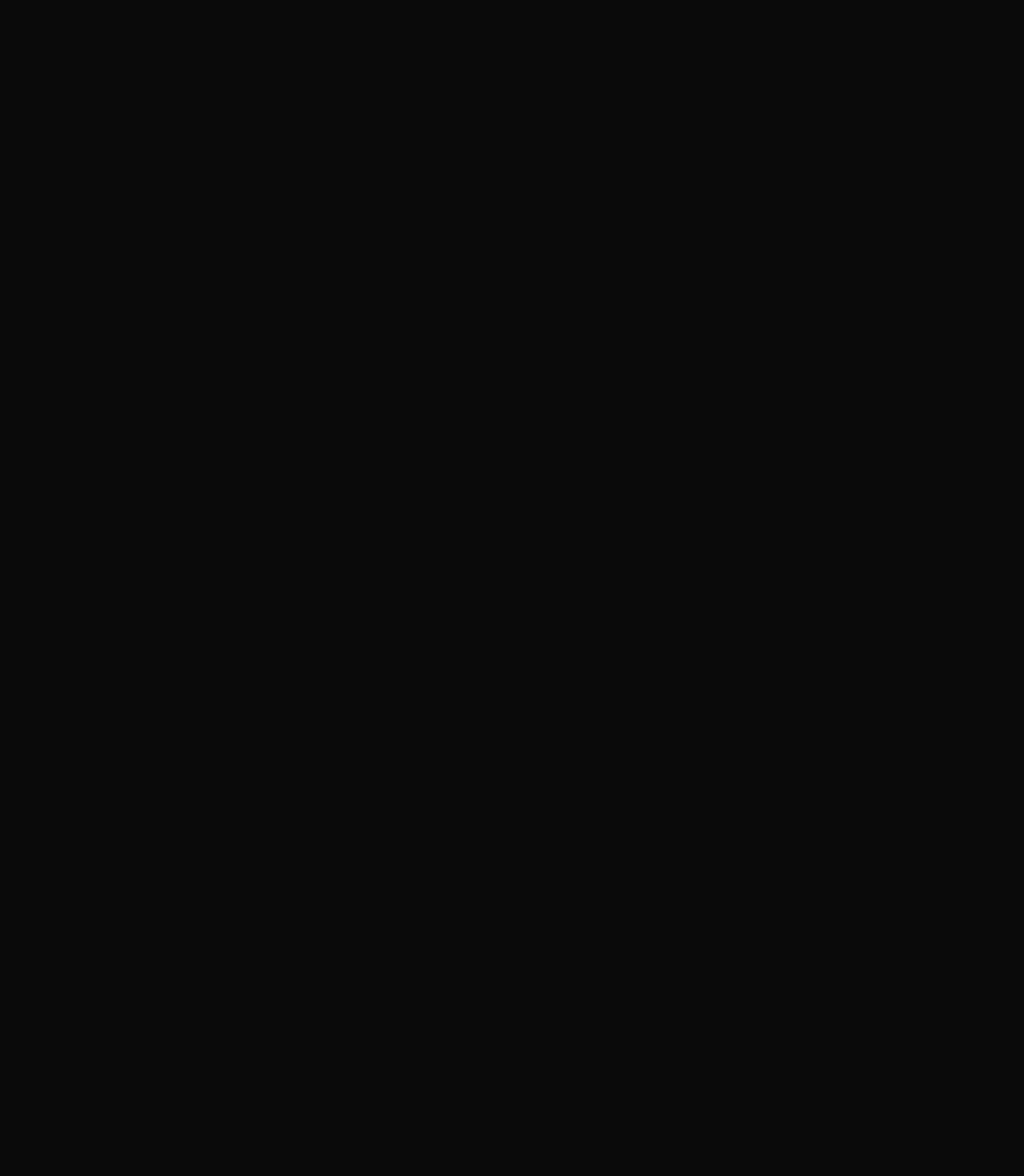
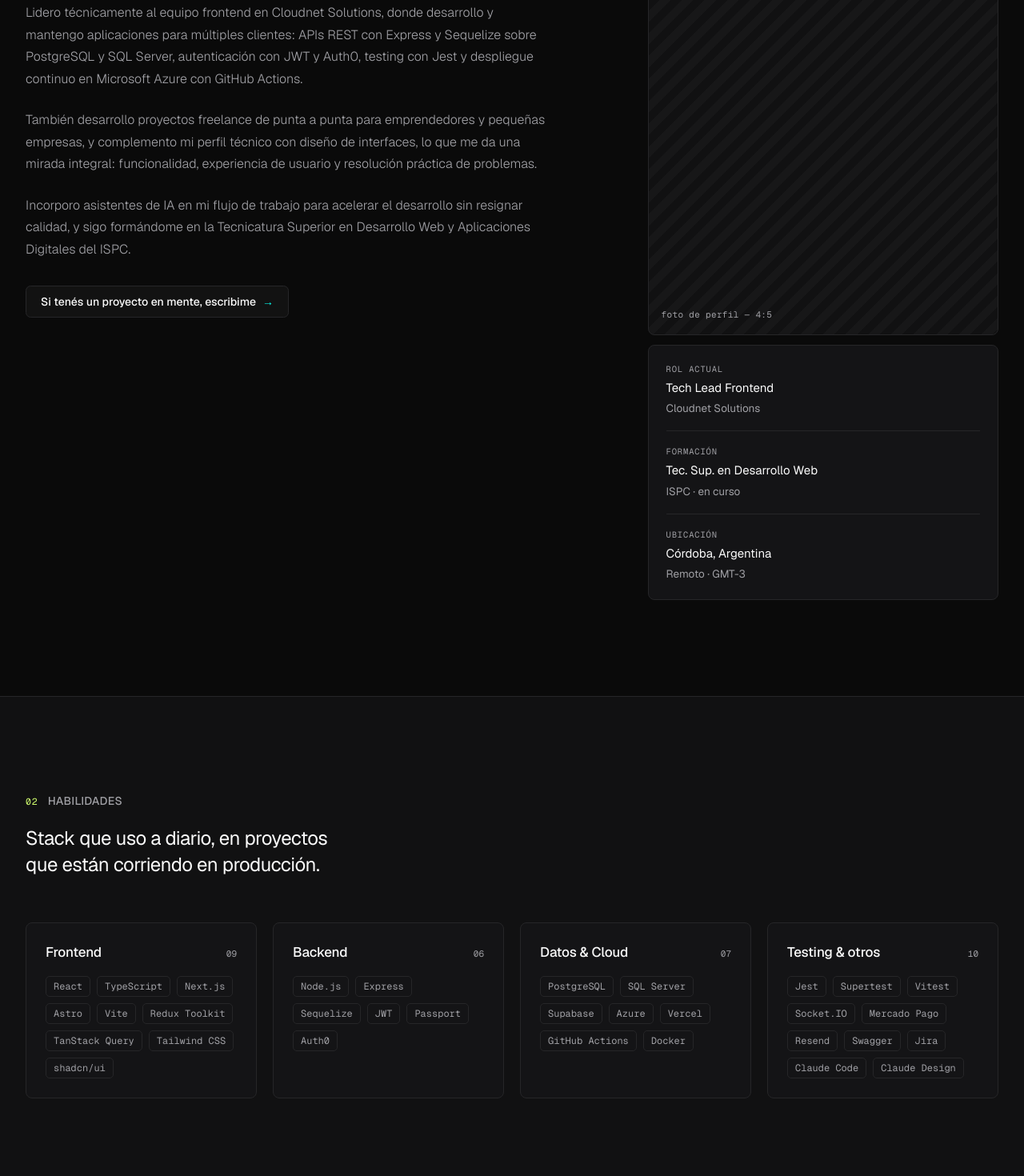
Before and after one commit to Gonzalo-Quiroga/mi-portfolio, a Next.js app: page / in a window 1280 px wide. Shown: the part 1120-2590 px from the top of the page at 80% size. Before the commit the page ends 884 px from the top, so only its background shows below. Built offline with nearby package versions, Linux system fonts and the light colour scheme.

Commit message:
Agrega secciones Sobre mi y Habilidades con copy real
Sobre mi incluye placeholder explicito de foto (todavia no hay una
definida, ver CLAUDE.md). Habilidades usa las 4 categorias tipadas
del brief de contenido, con el acento a2 alternando por seccion.

```diff
--- a/src/app/page.tsx
+++ b/src/app/page.tsx
@@ -1,5 +1,13 @@
+import { About } from "@/components/sections/about";
 import { Hero } from "@/components/sections/hero";
+import { Skills } from "@/components/sections/skills";
 
 export default function Home() {
-  return <Hero />;
+  return (
+    <>
+      <Hero />
+      <About />
+      <Skills />
+    </>
+  );
 }
--- /dev/null
+++ b/src/components/sections/about.tsx
@@ -0,0 +1,107 @@
+const facts = [
+  {
+    label: "Rol actual",
+    value: "Tech Lead Frontend",
+    detail: "Cloudnet Solutions",
+  },
+  {
+    label: "Formación",
+    value: "Tec. Sup. en Desarrollo Web",
+    detail: "ISPC · en curso",
+  },
+  {
+    label: "Ubicación",
+    value: "Córdoba, Argentina",
+    detail: "Remoto · GMT-3",
+  },
+];
+
+export function About() {
+  return (
+    <section
+      id="sobre-mi"
+      className="border-t border-border bg-background"
+      style={{ "--accent": "var(--a1)" } as React.CSSProperties}
+    >
+      <div className="mx-auto max-w-340 px-6 py-20 sm:px-8 lg:py-30">
+        <div className="mb-10 flex items-center gap-3 lg:mb-14">
+          <span className="font-mono text-[11.5px] tracking-[0.08em] text-accent uppercase">
+            01
+          </span>
+          <h2 className="text-sm font-medium tracking-[0.02em] text-muted-foreground uppercase">
+            Sobre mí
+          </h2>
+        </div>
+
+        <div className="grid grid-cols-1 items-start gap-16 lg:grid-cols-[1.5fr_1fr] lg:gap-30">
+          <div className="flex max-w-170 flex-col gap-6">
+            <p className="text-2xl leading-snug font-normal tracking-[-0.02em] text-balance sm:text-[26px]">
+              Empecé estudiando Ing. Electrónica y en 2020 di el salto a la
+              programación. Hoy soy Desarrollador Full Stack con foco en
+              React, Node.js y TypeScript.
+            </p>
+            <p className="text-base leading-[1.72] font-light text-muted-foreground text-pretty">
+              Lidero técnicamente al equipo frontend en Cloudnet Solutions,
+              donde desarrollo y mantengo aplicaciones para múltiples
+              clientes: APIs REST con Express y Sequelize sobre PostgreSQL y
+              SQL Server, autenticación con JWT y Auth0, testing con Jest y
+              despliegue continuo en Microsoft Azure con GitHub Actions.
+            </p>
+            <p className="text-base leading-[1.72] font-light text-muted-foreground text-pretty">
+              También desarrollo proyectos freelance de punta a punta para
+              emprendedores y pequeñas empresas, y complemento mi perfil
+              técnico con diseño de interfaces, lo que me da una mirada
+              integral: funcionalidad, experiencia de usuario y resolución
+              práctica de problemas.
+            </p>
+            <p className="text-base leading-[1.72] font-light text-muted-foreground text-pretty">
+              Incorporo asistentes de IA en mi flujo de trabajo para acelerar
+              el desarrollo sin resignar calidad, y sigo formándome en la
+              Tecnicatura Superior en Desarrollo Web y Aplicaciones Digitales
+              del ISPC.
+            </p>
+            <a
+              href="#contacto"
+              className="mt-2 flex h-10 w-fit items-center gap-2 rounded-md border border-border bg-foreground/3 px-4.5 text-sm font-medium transition-colors hover:border-muted-foreground/40 hover:bg-foreground/7"
+            >
+              Si tenés un proyecto en mente, escribime
+              <span className="text-accent">→</span>
+            </a>
+          </div>
+
+          <div className="flex flex-col gap-3">
+            {/* Sin foto de perfil definida todavía: placeholder explícito, reemplazar por next/image cuando exista. */}
+            <div
+              className="flex aspect-[4/5] items-end rounded-lg border border-border bg-background-2 p-4"
+              style={{
+                backgroundImage:
+                  "repeating-linear-gradient(135deg, oklch(1 0 0 / 0.025) 0 10px, transparent 10px 20px)",
+              }}
+            >
+              <span className="font-mono text-[11px] tracking-[0.03em] text-muted-foreground">
+                foto de perfil — 4:5
+              </span>
+            </div>
+
+            <div className="flex flex-col gap-4.5 rounded-lg border border-border bg-card p-5.5">
+              {facts.map((fact, i) => (
+                <div key={fact.label} className="contents">
+                  {i > 0 && <div className="h-px bg-border" />}
+                  <div className="flex flex-col gap-1">
+                    <span className="font-mono text-[10.5px] tracking-[0.08em] text-muted-foreground uppercase">
+                      {fact.label}
+                    </span>
+                    <span className="text-[15px]">{fact.value}</span>
+                    <span className="text-[13.5px] text-muted-foreground">
+                      {fact.detail}
+                    </span>
+                  </div>
+                </div>
+              ))}
+            </div>
+          </div>
+        </div>
+      </div>
+    </section>
+  );
+}
--- /dev/null
+++ b/src/components/sections/skills.tsx
@@ -0,0 +1,54 @@
+import { skillCategories } from "@/data/skills";
+
+export function Skills() {
+  return (
+    <section
+      id="habilidades"
+      className="border-t border-border bg-background-2"
+      style={{ "--accent": "var(--a2)" } as React.CSSProperties}
+    >
+      <div className="mx-auto max-w-340 px-6 py-20 sm:px-8 lg:py-30">
+        <div className="mb-5 flex items-center gap-3">
+          <span className="font-mono text-[11.5px] tracking-[0.08em] text-accent uppercase">
+            02
+          </span>
+          <h2 className="text-sm font-medium tracking-[0.02em] text-muted-foreground uppercase">
+            Habilidades
+          </h2>
+        </div>
+        <p className="mb-10 max-w-155 text-xl leading-snug tracking-[-0.02em] text-balance sm:text-2xl lg:mb-14">
+          Stack que uso a diario, en proyectos que están corriendo en
+          producción.
+        </p>
+
+        <div className="grid grid-cols-1 gap-5 sm:grid-cols-2 lg:grid-cols-4">
+          {skillCategories.map((category) => (
+            <div
+              key={category.id}
+              className="flex flex-col gap-4 rounded-lg border border-border bg-card p-6 transition-colors hover:border-muted-foreground/40"
+            >
+              <div className="flex items-baseline justify-between gap-3">
+                <h3 className="text-[17px] font-medium tracking-[-0.01em]">
+                  {category.title}
+                </h3>
+                <span className="font-mono text-[11px] text-muted-foreground">
+                  {String(category.skills.length).padStart(2, "0")}
+                </span>
+              </div>
+              <div className="flex flex-wrap gap-2">
+                {category.skills.map((skill) => (
+                  <span
+                    key={skill}
+                    className="rounded-[5px] border border-border px-2.25 py-1 font-mono text-xs text-muted-foreground"
+                  >
+                    {skill}
+                  </span>
+                ))}
+              </div>
+            </div>
+          ))}
+        </div>
+      </div>
+    </section>
+  );
+}
--- /dev/null
+++ b/src/data/skills.ts
@@ -0,0 +1,53 @@
+import type { SkillCategory } from "@/types/skill";
+
+export const skillCategories: SkillCategory[] = [
+  {
+    id: "frontend",
+    title: "Frontend",
+    skills: [
+      "React",
+      "TypeScript",
+      "Next.js",
+      "Astro",
+      "Vite",
+      "Redux Toolkit",
+      "TanStack Query",
+      "Tailwind CSS",
+      "shadcn/ui",
+    ],
+  },
+  {
+    id: "backend",
+    title: "Backend",
+    skills: ["Node.js", "Express", "Sequelize", "JWT", "Passport", "Auth0"],
+  },
+  {
+    id: "datos-cloud",
+    title: "Datos & Cloud",
+    skills: [
+      "PostgreSQL",
+      "SQL Server",
+      "Supabase",
+      "Azure",
+      "Vercel",
+      "GitHub Actions",
+      "Docker",
+    ],
+  },
+  {
+    id: "testing-otros",
+    title: "Testing & otros",
+    skills: [
+      "Jest",
+      "Supertest",
+      "Vitest",
+      "Socket.IO",
+      "Mercado Pago",
+      "Resend",
+      "Swagger",
+      "Jira",
+      "Claude Code",
+      "Claude Design",
+    ],
+  },
+];
--- /dev/null
+++ b/src/types/skill.ts
@@ -0,0 +1,5 @@
+export interface SkillCategory {
+  id: string;
+  title: string;
+  skills: string[];
+}
```
